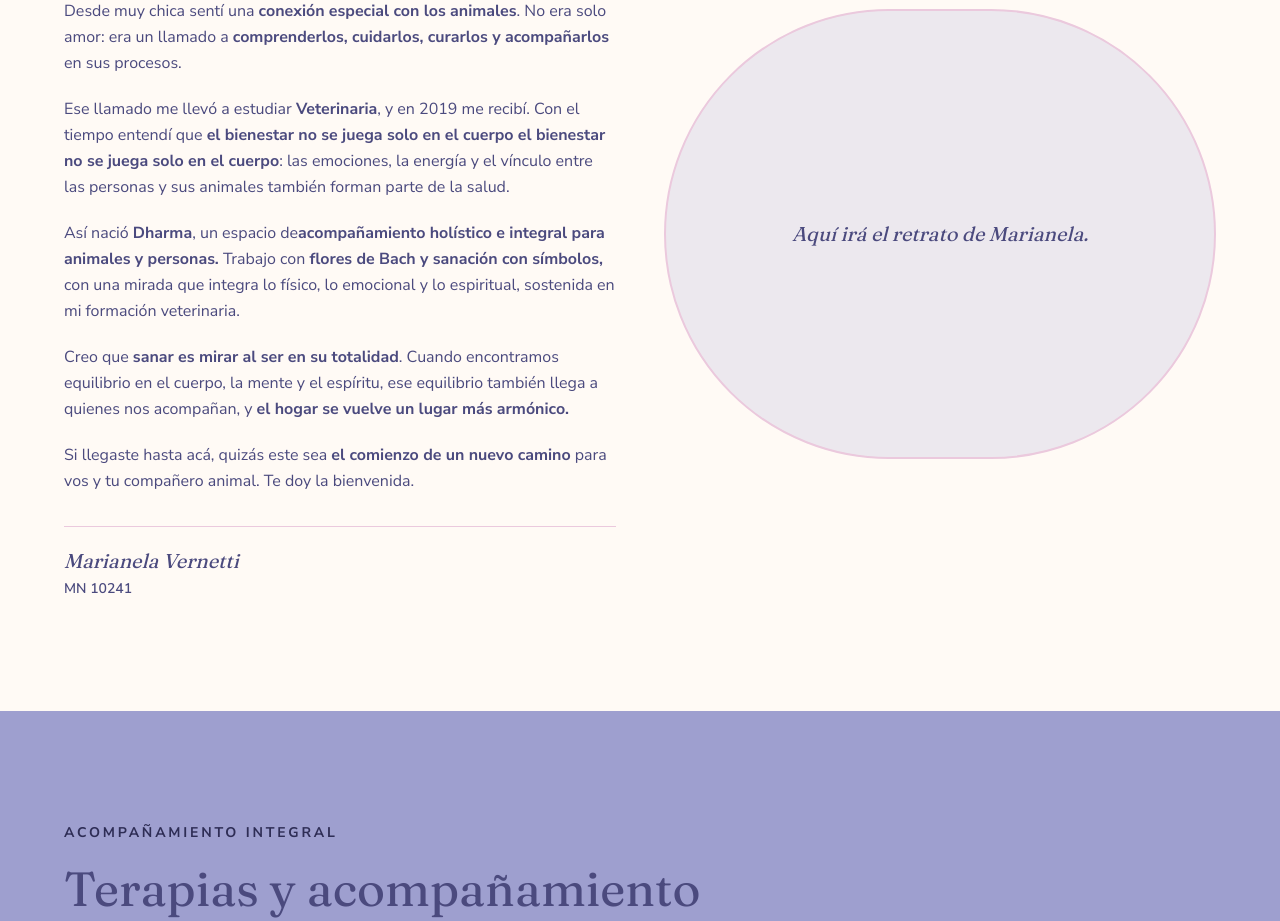
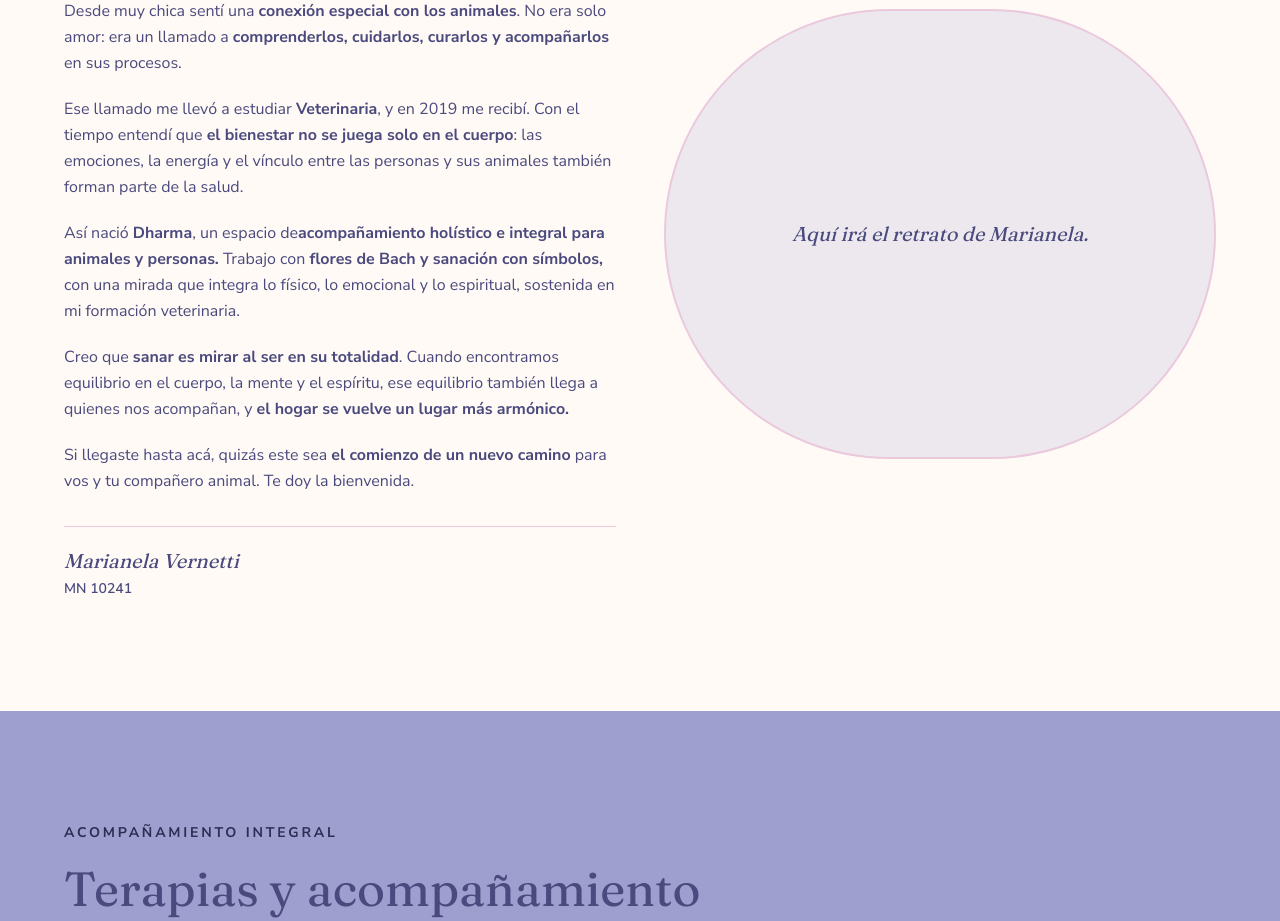
Before and after one commit to Sergio-perez77/dharma-web, a Next.js app: page / in a window 1280 px wide. Shown: the part 1240-2161 px from the top of the page. Built offline with nearby package versions, Linux system fonts and the light colour scheme.

Commit message:
arreglo de texto en 2

```diff
--- a/app/page.tsx
+++ b/app/page.tsx
@@ -96,8 +96,7 @@ export default function Home() {
 
                   <p>
                     Ese llamado me llevó a estudiar <strong>Veterinaria</strong>, y en 2019 me
-                    recibí. Con el tiempo entendí que <strong>el bienestar no se juega
-                    solo en el cuerpo el bienestar no se juega
+                    recibí. Con el tiempo entendí que <strong> el bienestar no se juega
                     solo en el cuerpo</strong>: las emociones, la energía y el vínculo
                     entre las personas y sus animales también forman parte de la
                     salud.
```
